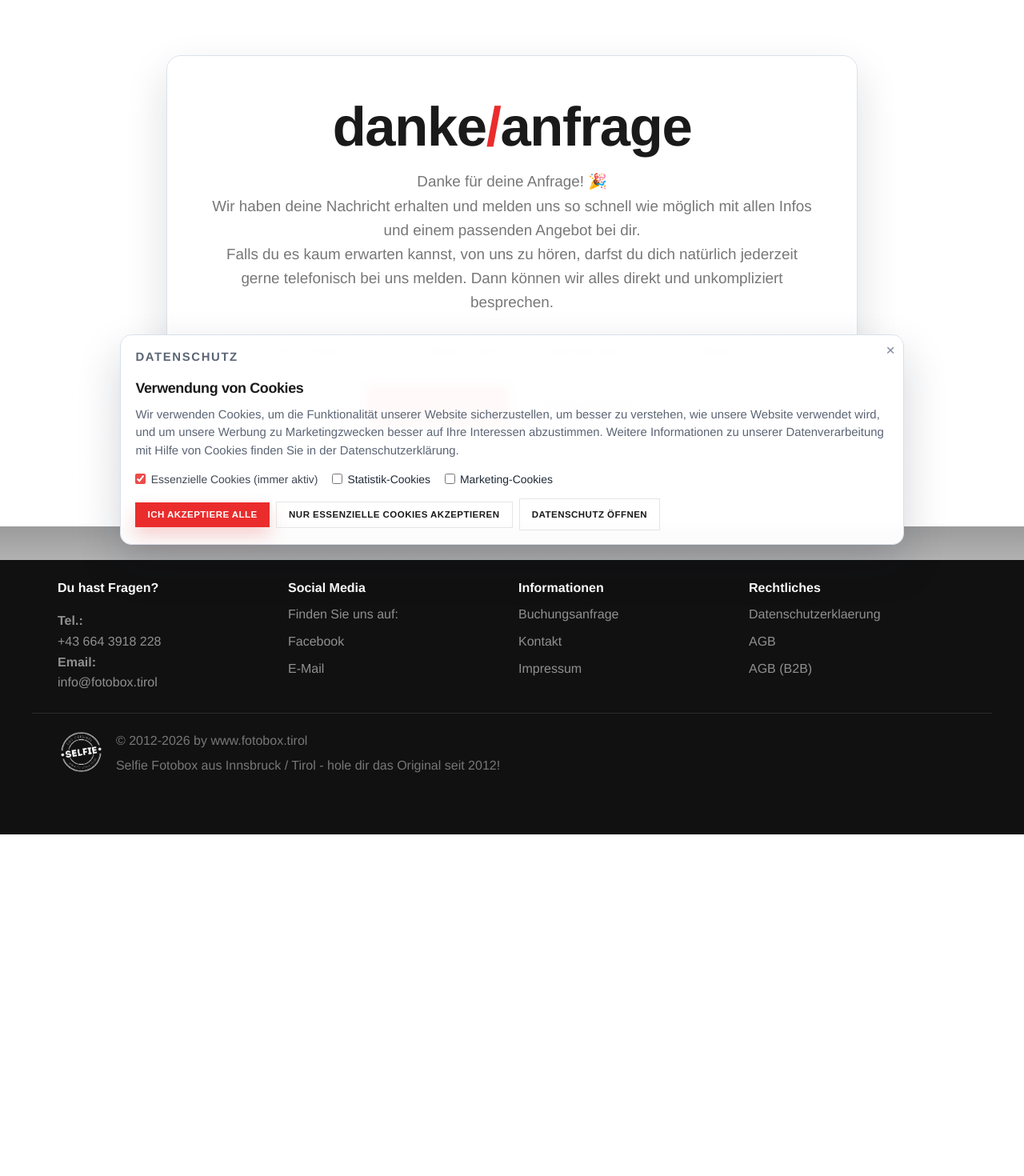
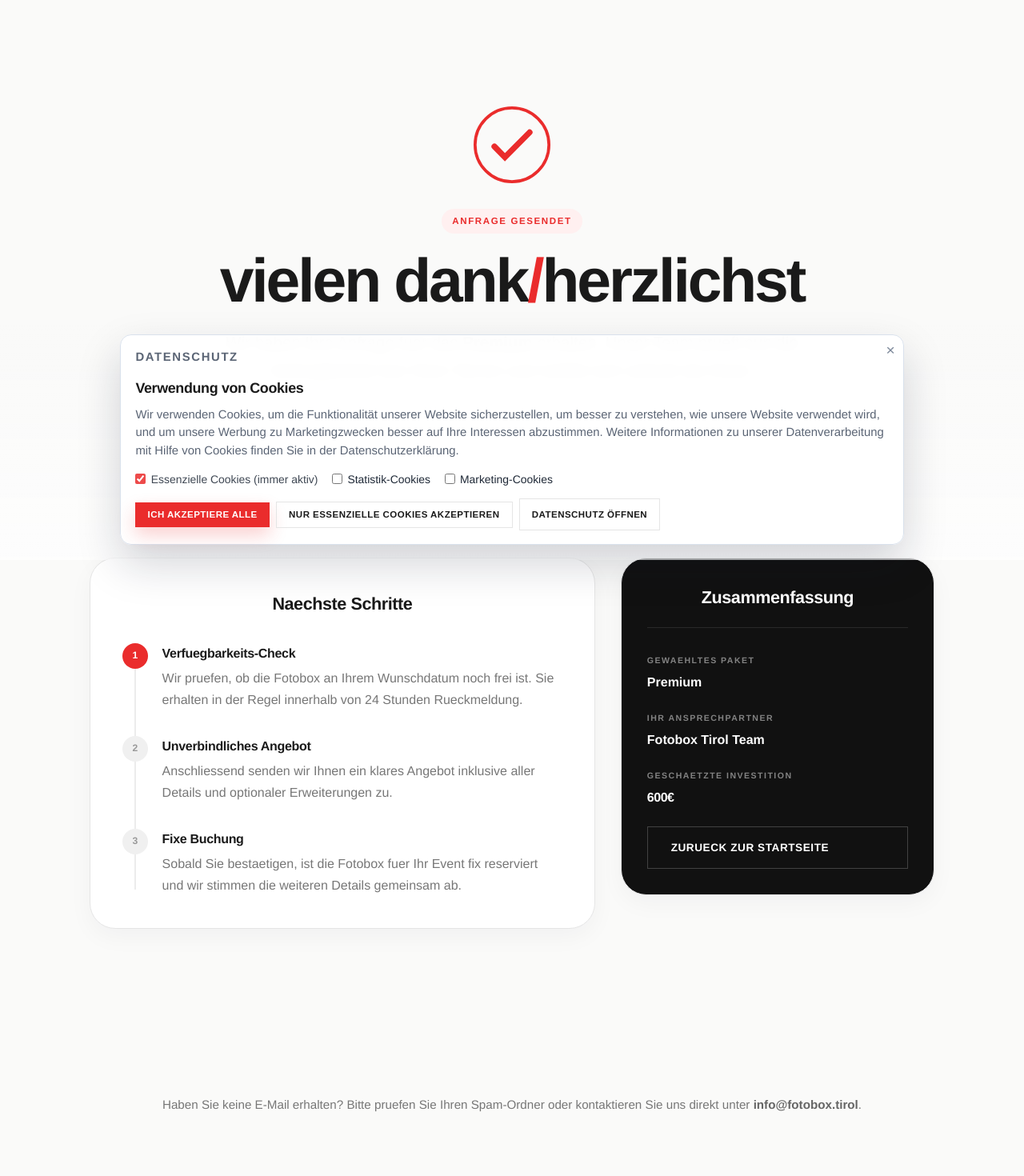
Before and after one commit to Blitzi9188/fotobox.tirol, a Next.js app: page /danke in a window 1280 px wide. Shown: the part 100-1570 px from the top of the page at 80% size. Before the commit the page ends 1143 px from the top, so only its background shows below. Built offline with nearby package versions, Linux system fonts and the light colour scheme.

Commit message:
Add branded thank-you page after contact submit

```diff
--- /dev/null
+++ b/src/app/danke/page.module.css
@@ -0,0 +1,270 @@
+.main {
+  background: #fafaf9;
+  min-height: calc(100vh - 180px);
+  padding: 3.5rem 0 5rem;
+}
+
+.shell {
+  max-width: 1120px;
+}
+
+.hero {
+  text-align: center;
+  margin: 0 auto 3.5rem;
+  max-width: 860px;
+  animation: fadeUp 0.6s ease-out forwards;
+}
+
+.checkmarkWrap {
+  display: flex;
+  justify-content: center;
+  margin-bottom: 2rem;
+}
+
+.checkmark {
+  width: 96px;
+  height: 96px;
+}
+
+.checkmarkCircle {
+  fill: none;
+  stroke: var(--c-accent);
+  stroke-width: 2;
+  stroke-dasharray: 166;
+  stroke-dashoffset: 166;
+  animation: stroke 0.6s cubic-bezier(0.65, 0, 0.45, 1) forwards;
+}
+
+.checkmarkPath {
+  fill: none;
+  stroke: var(--c-accent);
+  stroke-width: 4;
+  stroke-linecap: round;
+  stroke-dasharray: 48;
+  stroke-dashoffset: 48;
+  animation: stroke 0.3s cubic-bezier(0.65, 0, 0.45, 1) 0.8s forwards;
+}
+
+.badge {
+  display: inline-block;
+  padding: 0.4rem 0.85rem;
+  border-radius: 999px;
+  background: #fff0f0;
+  color: var(--c-accent);
+  font-size: 0.72rem;
+  font-weight: 800;
+  letter-spacing: 0.14em;
+  text-transform: uppercase;
+  margin-bottom: 1.25rem;
+}
+
+.hero h1 {
+  font-size: clamp(2.8rem, 6vw, 4.8rem);
+  line-height: 1;
+  margin-bottom: 1.4rem;
+  letter-spacing: -0.04em;
+}
+
+.lead {
+  max-width: 780px;
+  margin: 0 auto;
+  font-size: clamp(1.05rem, 2vw, 1.28rem);
+  color: #5a5a5a;
+  line-height: 1.7;
+}
+
+.grid {
+  display: grid;
+  grid-template-columns: minmax(0, 1.45fr) minmax(280px, 0.9fr);
+  gap: 2rem;
+  align-items: start;
+}
+
+.stepsCard,
+.summaryCard {
+  background: #fff;
+  border: 1px solid var(--c-line);
+  border-radius: 2rem;
+  box-shadow: 0 10px 30px rgba(15, 23, 42, 0.04);
+}
+
+.stepsCard {
+  padding: 2.5rem;
+  animation: fadeUp 0.6s ease-out 0.1s forwards;
+  opacity: 0;
+}
+
+.summaryCard {
+  padding: 2rem;
+  background: #111;
+  color: #fff;
+  position: sticky;
+  top: 7rem;
+  animation: fadeUp 0.6s ease-out 0.2s forwards;
+  opacity: 0;
+}
+
+.stepsCard h2,
+.summaryCard h2 {
+  font-size: 1.35rem;
+  margin-bottom: 2rem;
+}
+
+.summaryCard h2 {
+  padding-bottom: 1.25rem;
+  border-bottom: 1px solid rgba(255, 255, 255, 0.1);
+}
+
+.steps {
+  position: relative;
+  display: grid;
+  gap: 2rem;
+}
+
+.steps::before {
+  content: "";
+  position: absolute;
+  left: 15px;
+  top: 8px;
+  bottom: 8px;
+  width: 2px;
+  background: #ececec;
+}
+
+.step {
+  position: relative;
+  display: flex;
+  gap: 1.1rem;
+}
+
+.stepIndex {
+  width: 32px;
+  height: 32px;
+  border-radius: 999px;
+  display: inline-flex;
+  align-items: center;
+  justify-content: center;
+  background: #f0f0f0;
+  color: #999;
+  font-size: 0.76rem;
+  font-weight: 800;
+  flex-shrink: 0;
+  z-index: 1;
+}
+
+.stepActive .stepIndex {
+  background: var(--c-accent);
+  color: #fff;
+}
+
+.step h3 {
+  margin: 0 0 0.35rem;
+  font-size: 1rem;
+}
+
+.step p {
+  margin: 0;
+  color: #777;
+  line-height: 1.65;
+}
+
+.summaryList {
+  display: grid;
+  gap: 1.5rem;
+}
+
+.summaryList span {
+  display: block;
+  margin-bottom: 0.35rem;
+  color: rgba(255, 255, 255, 0.48);
+  font-size: 0.66rem;
+  font-weight: 800;
+  letter-spacing: 0.14em;
+  text-transform: uppercase;
+}
+
+.summaryList strong {
+  color: #fff;
+  font-size: 1rem;
+}
+
+.price {
+  font-size: 2rem;
+  letter-spacing: -0.03em;
+}
+
+.summaryActions {
+  padding-top: 1.5rem;
+}
+
+.summaryActions :global(.btn) {
+  width: 100%;
+  justify-content: center;
+  border-color: rgba(255, 255, 255, 0.2);
+  color: #fff;
+}
+
+.summaryActions :global(.btn:hover) {
+  background: rgba(255, 255, 255, 0.06);
+}
+
+.footnote {
+  text-align: center;
+  margin-top: 3rem;
+  color: #9a9a9a;
+  font-size: 0.95rem;
+  animation: fadeUp 0.6s ease-out 0.3s forwards;
+  opacity: 0;
+}
+
+.footnote p {
+  margin: 0;
+}
+
+.footnote a {
+  color: #666;
+  font-weight: 600;
+}
+
+@keyframes stroke {
+  100% {
+    stroke-dashoffset: 0;
+  }
+}
+
+@keyframes fadeUp {
+  from {
+    opacity: 0;
+    transform: translateY(20px);
+  }
+  to {
+    opacity: 1;
+    transform: translateY(0);
+  }
+}
+
+@media (max-width: 900px) {
+  .grid {
+    grid-template-columns: 1fr;
+  }
+
+  .summaryCard {
+    position: static;
+  }
+}
+
+@media (max-width: 640px) {
+  .main {
+    padding: 2.5rem 0 4rem;
+  }
+
+  .stepsCard,
+  .summaryCard {
+    padding: 1.5rem;
+    border-radius: 1.5rem;
+  }
+
+  .hero h1 {
+    font-size: clamp(2.3rem, 11vw, 3.5rem);
+  }
+}
--- a/src/app/danke/page.tsx
+++ b/src/app/danke/page.tsx
@@ -1,37 +1,123 @@
 import Link from "next/link";
 import { SiteFooter, SiteHeader } from "@/components/site/SiteShell";
 import { readCmsContent } from "@/lib/cms";
+import styles from "./page.module.css";
 
 export const dynamic = "force-dynamic";
 
-export default async function DankePage() {
+type DankePageProps = {
+  searchParams?: {
+    paket?: string;
+  };
+};
+
+export default async function DankePage({ searchParams }: DankePageProps) {
   const content = await readCmsContent();
-  const thanks = content.thanks || {
-    heading: "danke/anfrage",
-    message: "Danke, wir haben deine Anfrage erhalten und melden uns so schnell als möglich zurück.",
-    primaryButtonText: "Zur Startseite",
-    primaryButtonHref: "/",
-    secondaryButtonText: "Neue Anfrage",
-    secondaryButtonHref: "/kontakt"
-  };
-  const [thanksLeft, thanksRight] = thanks.heading.split("/");
+  const selectedPackage = (searchParams?.paket || "").trim();
+  const packageMatch =
+    content.pricing.plans.find(
+      (plan) => plan.name.toLowerCase() === selectedPackage.toLowerCase()
+    ) || content.pricing.plans.find((plan) => plan.featured) || content.pricing.plans[0];
+
+  const packageLabel = packageMatch?.name || "Fotobox Paket";
+  const packagePrice = packageMatch?.price ? `${packageMatch.price}€` : "Auf Anfrage";
+  const contactEmail = content.contact.email || "info@fotobox.tirol";
 
   return (
     <>
       <SiteHeader content={content} />
-      <main className="thanks-main">
-        <section className="thanks-hero">
-          <div className="container">
-            <div className="thanks-card">
-              <h1>{thanksLeft}<span className="accent-slash">/</span>{thanksRight || ""}</h1>
-              <p>{thanks.message}</p>
-              <div className="thanks-actions">
-                <Link href={thanks.primaryButtonHref || "/"} className="btn">{thanks.primaryButtonText || "Zur Startseite"}</Link>
-                <Link href={thanks.secondaryButtonHref || "/kontakt"} className="btn btn-outline">{thanks.secondaryButtonText || "Neue Anfrage"}</Link>
+      <main className={styles.main}>
+        <div className={`container ${styles.shell}`}>
+          <section className={styles.hero}>
+            <div className={styles.checkmarkWrap} aria-hidden="true">
+              <svg className={styles.checkmark} viewBox="0 0 52 52">
+                <circle className={styles.checkmarkCircle} cx="26" cy="26" r="25" />
+                <path
+                  className={styles.checkmarkPath}
+                  d="M14.1 27.2l7.1 7.2 16.7-16.8"
+                />
+              </svg>
+            </div>
+            <span className={styles.badge}>Anfrage gesendet</span>
+            <h1>
+              vielen dank<span className="accent-slash">/</span>herzlichst
+            </h1>
+            <p className={styles.lead}>
+              Wir haben Ihre Anfrage fuer das{" "}
+              <strong>{packageLabel}</strong> erhalten. Unser Team prueft nun die
+              Verfuegbarkeit fuer Ihren Termin und meldet sich zeitnah bei Ihnen.
+            </p>
+          </section>
+
+          <section className={styles.grid}>
+            <div className={styles.stepsCard}>
+              <h2>Naechste Schritte</h2>
+              <div className={styles.steps}>
+                <div className={`${styles.step} ${styles.stepActive}`}>
+                  <div className={styles.stepIndex}>1</div>
+                  <div>
+                    <h3>Verfuegbarkeits-Check</h3>
+                    <p>
+                      Wir pruefen, ob die Fotobox an Ihrem Wunschdatum noch frei ist.
+                      Sie erhalten in der Regel innerhalb von 24 Stunden Rueckmeldung.
+                    </p>
+                  </div>
+                </div>
+                <div className={styles.step}>
+                  <div className={styles.stepIndex}>2</div>
+                  <div>
+                    <h3>Unverbindliches Angebot</h3>
+                    <p>
+                      Anschliessend senden wir Ihnen ein klares Angebot inklusive
+                      aller Details und optionaler Erweiterungen zu.
+                    </p>
+                  </div>
+                </div>
+                <div className={styles.step}>
+                  <div className={styles.stepIndex}>3</div>
+                  <div>
+                    <h3>Fixe Buchung</h3>
+                    <p>
+                      Sobald Sie bestaetigen, ist die Fotobox fuer Ihr Event fix
+                      reserviert und wir stimmen die weiteren Details gemeinsam ab.
+                    </p>
+                  </div>
+                </div>
               </div>
             </div>
-          </div>
-        </section>
+
+            <aside className={styles.summaryCard}>
+              <h2>Zusammenfassung</h2>
+              <div className={styles.summaryList}>
+                <div>
+                  <span>Gewaehltes Paket</span>
+                  <strong>{packageLabel}</strong>
+                </div>
+                <div>
+                  <span>Ihr Ansprechpartner</span>
+                  <strong>Fotobox Tirol Team</strong>
+                </div>
+                <div>
+                  <span>Geschaetzte Investition</span>
+                  <strong className={styles.price}>{packagePrice}</strong>
+                </div>
+              </div>
+              <div className={styles.summaryActions}>
+                <Link href="/" className="btn btn-outline">
+                  Zurueck zur Startseite
+                </Link>
+              </div>
+            </aside>
+          </section>
+
+          <section className={styles.footnote}>
+            <p>
+              Haben Sie keine E-Mail erhalten? Bitte pruefen Sie Ihren Spam-Ordner
+              oder kontaktieren Sie uns direkt unter{" "}
+              <a href={`mailto:${contactEmail}`}>{contactEmail}</a>.
+            </p>
+          </section>
+        </div>
       </main>
       <SiteFooter content={content} />
     </>
--- a/src/components/site/BookingInquiryForm.tsx
+++ b/src/components/site/BookingInquiryForm.tsx
@@ -110,10 +110,11 @@ export default function BookingInquiryForm({
       event.currentTarget.reset();
       setSelectedEvent(eventOptions[0]?.label || EVENT_TYPES[0].label);
       setSelectedPrintFormat(printFormatOptions[0]?.label || PRINT_FORMAT_OPTIONS[0].label);
+      const submittedPackage = payload.packageName || initialPackage || safePlans[0]?.name || "";
       setSelectedPackage(initialPackage || safePlans[0]?.name || "");
       setSelectedBoxType(boxTypeOptions[0]?.label || BOX_TYPE_OPTIONS[0].label);
       setCaptchaAnswer("");
-      window.location.assign("/danke");
+      window.location.assign(`/danke?paket=${encodeURIComponent(submittedPackage)}`);
       return;
     }
 
--- a/src/components/site/ContactForm.tsx
+++ b/src/components/site/ContactForm.tsx
@@ -58,9 +58,10 @@ export default function ContactForm({
     setStatus(response.ok ? "Anfrage gesendet." : (json?.error || "Senden fehlgeschlagen."));
     if (response.ok) {
       event.currentTarget.reset();
+      const submittedPackage = payload.packageName || initialPackage || safePlans[0]?.name || "";
       setSelectedPackage(initialPackage || safePlans[0]?.name || "");
       setCaptchaAnswer("");
-      router.replace("/danke");
+      router.replace(`/danke?paket=${encodeURIComponent(submittedPackage)}`);
       return;
     }
 
```
